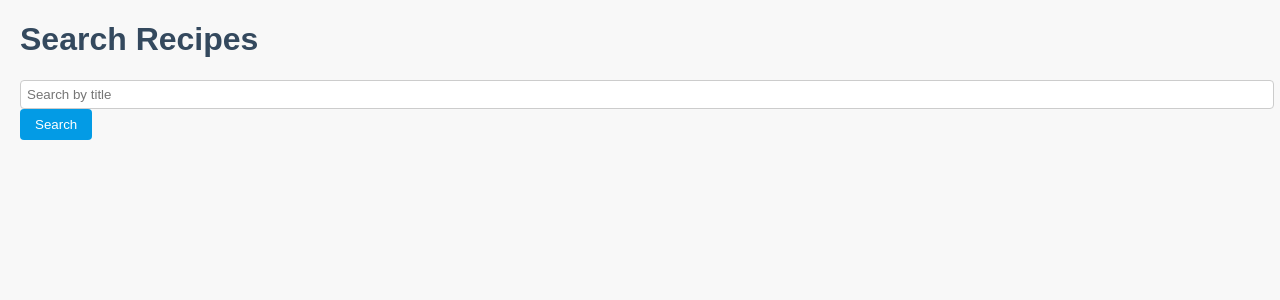
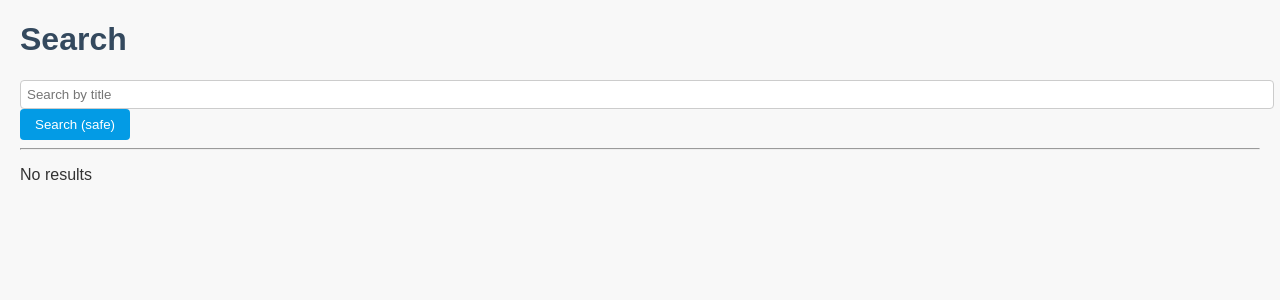
Before and after one commit to satanieremii/recipe_app, a Flask app: page /search_safe in a window 1280 px wide. Shown: the part 38-338 px from the top of the page. Run offline with Flask 3, Linux system fonts and the light colour scheme.

Commit message:
Make search template adaptive; add safe search and feature-flagged demo search

```diff
--- a/app.py
+++ b/app.py
@@ -3,10 +3,14 @@ from models import db, User, Recipe
 from forms import RegistrationForm, LoginForm, RecipeForm
 from werkzeug.security import generate_password_hash, check_password_hash
 from sqlalchemy import text
+import os
 
 app = Flask(__name__)
 app.config['SECRET_KEY'] = 'change_this_in_prod'
 app.config['SQLALCHEMY_DATABASE_URI'] = 'sqlite:///recipes.db'
+
+# Feature flag: enable demo vulnerable route only when env var set
+DEMO_SQLI_ENABLED = os.getenv("ENABLE_DEMO_SQLI", "0") == "1"
 
 db.init_app(app)
 
@@ -68,16 +72,29 @@ def view_recipe(recipe_id):
     recipe = Recipe.query.get_or_404(recipe_id)
     return render_template('recipe.html', recipe=recipe)
 
-@app.route('/search_safe')
+# --- Safe search (always registered) ---
+@app.route('/search_safe', methods=['GET'])
 def search_safe():
-    q = request.args.get('q', '')
+    q = request.args.get('q', '').strip()
     rows = []
     if q:
-        sql = text("SELECT id, title FROM recipe WHERE title LIKE :pattern")
+        sql = text("SELECT id, title, description FROM recipe WHERE title LIKE :pattern")
         pattern = f"%{q}%"
         result = db.session.execute(sql, {"pattern": pattern}).fetchall()
-        rows = [{'id': r[0], 'title': r[1]} for r in result]
-    return render_template('search.html', rows=rows)
+        rows = [{'id': r[0], 'title': r[1], 'description': r[2]} for r in result]
+    # demo_enabled и demo_route передаются в шаблон
+    return render_template('search.html', rows=rows, demo_enabled=DEMO_SQLI_ENABLED, demo_route='search_safe')
+
+# --- Vulnerable demo (registered only if flag enabled) ---
+if DEMO_SQLI_ENABLED:
+    @app.route('/search_vuln', methods=['GET'])
+    def search_vuln():
+        q = request.args.get('q', '')
+        raw_sql = f"SELECT id, title, description FROM recipe WHERE title LIKE '%{q}%'"
+        result = db.session.execute(text(raw_sql)).fetchall()
+        rows = [{'id': r[0], 'title': r[1], 'description': r[2]} for r in result]
+        return render_template('search.html', rows=rows, demo_enabled=DEMO_SQLI_ENABLED, demo_route='search_vuln')
+
 
 if __name__ == '__main__':
     app.run(debug=True)
--- a/static/css/style.css
+++ b/static/css/style.css
@@ -94,3 +94,10 @@ ul.recipe-list li a {
 ul.recipe-list li a:hover {
     text-decoration: underline;
 }
+
+.warning {
+  background: #fff3cd;
+  border-left: 4px solid #ffc107;
+  padding: 8px 12px;
+  margin-bottom: 12px;
+}
--- a/templates/search.html
+++ b/templates/search.html
@@ -1,21 +1,39 @@
 {% extends "base.html" %}
-{% block title %}Search Recipes{% endblock %}
+{% block title %}Search{% endblock %}
 
 {% block content %}
-<h1>Search Recipes</h1>
-<form method="GET">
-    <input type="text" name="q" placeholder="Search by title">
-    <input type="submit" value="Search">
+<h1>Search</h1>
+
+{% if demo_enabled %}
+  <div class="warning">
+    <strong>Demo mode:</strong> vulnerable search is enabled (for local demonstration only).
+    {% if demo_route == 'search_vuln' %}
+      The form below posts to the vulnerable endpoint <code>/search_vuln</code>.
+    {% endif %}
+  </div>
+{% endif %}
+
+<form method="GET" action="{{ url_for(demo_route) }}">
+  <input type="text" name="q" value="{{ request.args.get('q','') }}" placeholder="Search by title" />
+  {% if demo_enabled and demo_route == 'search_vuln' %}
+    <input type="submit" value="Search (vulnerable demo)">
+  {% else %}
+    <input type="submit" value="Search (safe)">
+  {% endif %}
 </form>
 
+<hr />
+
 {% if rows %}
-<ul class="recipe-list">
+  <ul class="recipe-list">
     {% for r in rows %}
-    <li>
-        <h2>{{ r.title }}</h2>
-        <a href="{{ url_for('view_recipe', recipe_id=r.id) }}">View</a>
-    </li>
+      <li>
+        <h3>{{ r.title }}</h3>
+        <p>{{ r.description }}</p>
+      </li>
     {% endfor %}
-</ul>
+  </ul>
+{% else %}
+  <p>No results</p>
 {% endif %}
 {% endblock %}
```
